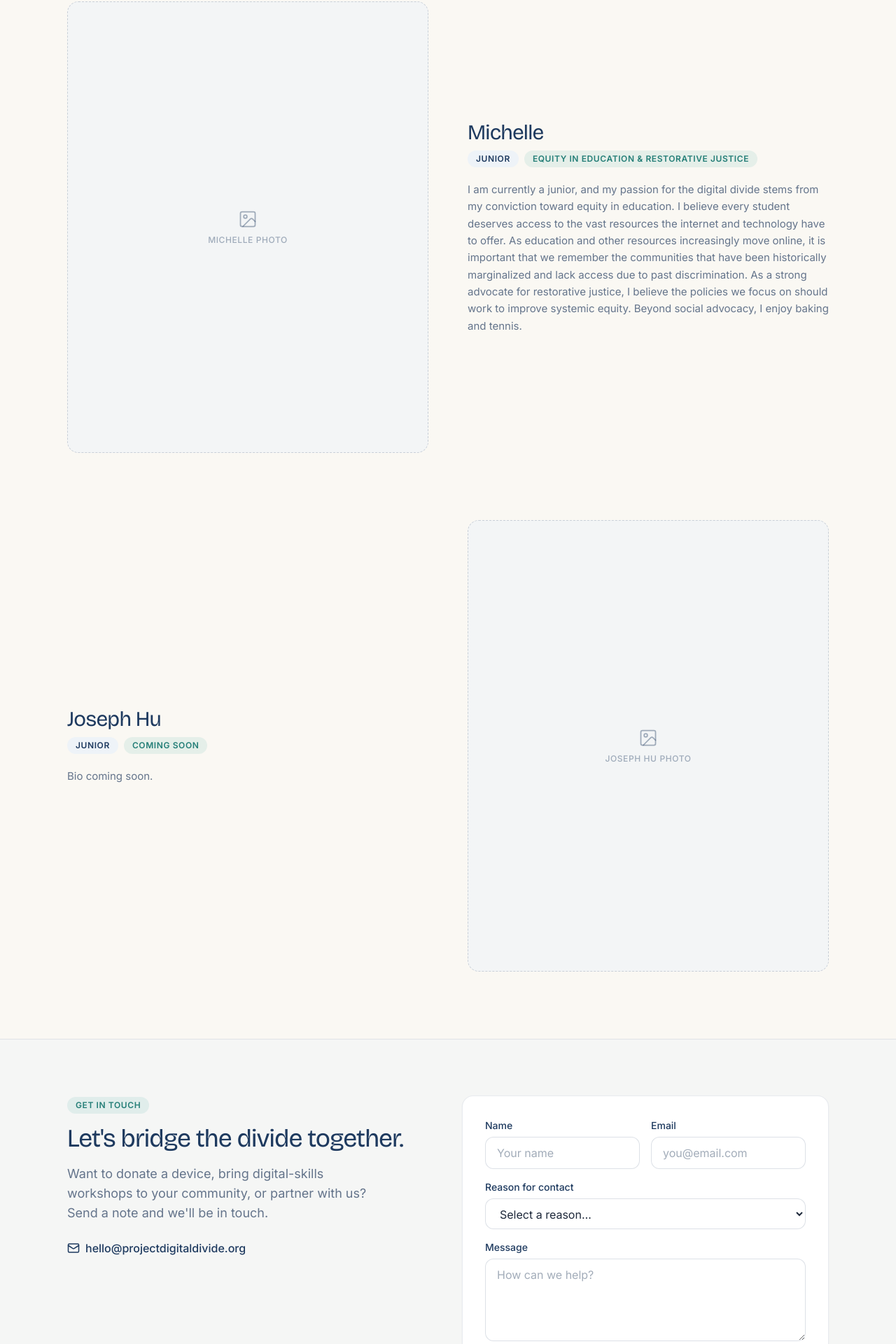
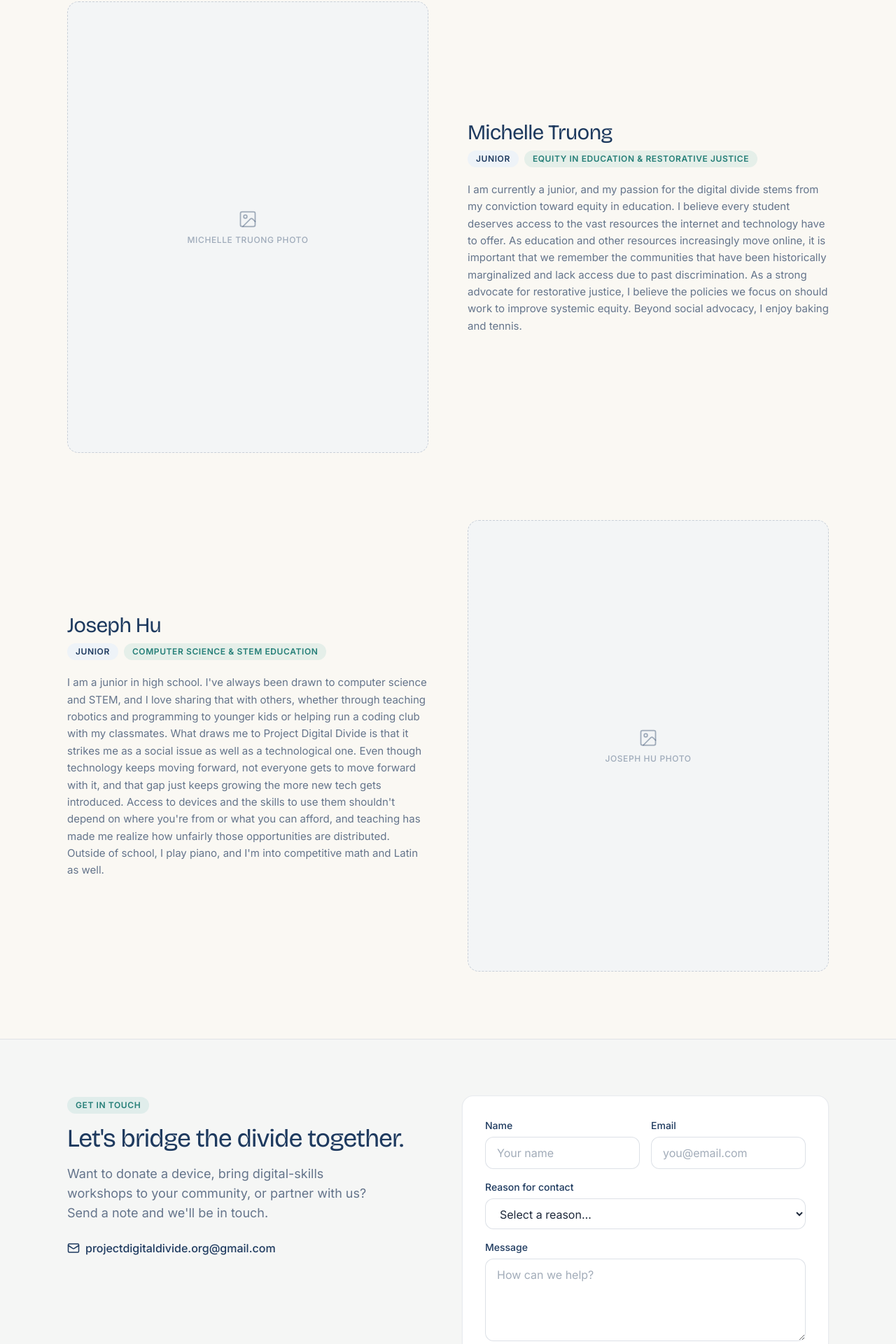
Before and after one commit to bebepig1437/project-digital-divide, a React (Vite) app: page /about in a window 1280 px wide. Shown: the part 2012-3932 px from the top of the page at 70% size. Built offline with nearby package versions, Linux system fonts and the light colour scheme; the HTML template or start-up script is replaced by a standard one.

Commit message:
feat(team): add Joseph Hu bio and official contact email

```diff
--- a/src/config.js
+++ b/src/config.js
@@ -7,8 +7,7 @@ export const site = {
   name: 'Project Digital Divide',
   shortName: 'PDD',
 
-  // TODO: replace with the real PDD inbox.
-  email: 'hello@projectdigitaldivide.org',
+  email: 'projectdigitaldivide.org@gmail.com',
 
   socials: {
     // TODO: paste the real Instagram URL once the account is live.
--- a/src/data/team.js
+++ b/src/data/team.js
@@ -18,7 +18,7 @@ export const team = [
     bio: "I am a junior in high school with a deep passion for artificial intelligence and computer science. My interest goes beyond the classroom: I have worked as an AI intern at a startup, where I built agentic workflows that helped grow their business, and I have conducted research alongside a PhD researcher in computer science from Purdue University, improving the reliability of AI systems. What drives my involvement in Project Digital Divide is how unevenly knowledge is distributed. Digital literacy is one of the most overlooked pieces of the digital divide, and I believe access to AI should not depend on how much money you have or where you went to school. Outside of tech, I am an Eagle Scout, which taught me the value of service and leadership, and when I am not working or studying, you will probably find me playing video games.",
   },
   {
-    name: 'Michelle',
+    name: 'Michelle Truong',
     grade: 'Junior',
     focus: 'Equity in education & restorative justice',
     photo: null, // TODO: add headshot
@@ -27,8 +27,8 @@ export const team = [
   {
     name: 'Joseph Hu',
     grade: 'Junior',
-    focus: 'Coming soon',
+    focus: 'Computer science & STEM education',
     photo: null, // TODO: add headshot
-    bio: 'Bio coming soon.', // TODO: replace with Joseph's real bio
+    bio: "I am a junior in high school. I've always been drawn to computer science and STEM, and I love sharing that with others, whether through teaching robotics and programming to younger kids or helping run a coding club with my classmates. What draws me to Project Digital Divide is that it strikes me as a social issue as well as a technological one. Even though technology keeps moving forward, not everyone gets to move forward with it, and that gap just keeps growing the more new tech gets introduced. Access to devices and the skills to use them shouldn't depend on where you're from or what you can afford, and teaching has made me realize how unfairly those opportunities are distributed. Outside of school, I play piano, and I'm into competitive math and Latin as well.",
   },
 ]
```
